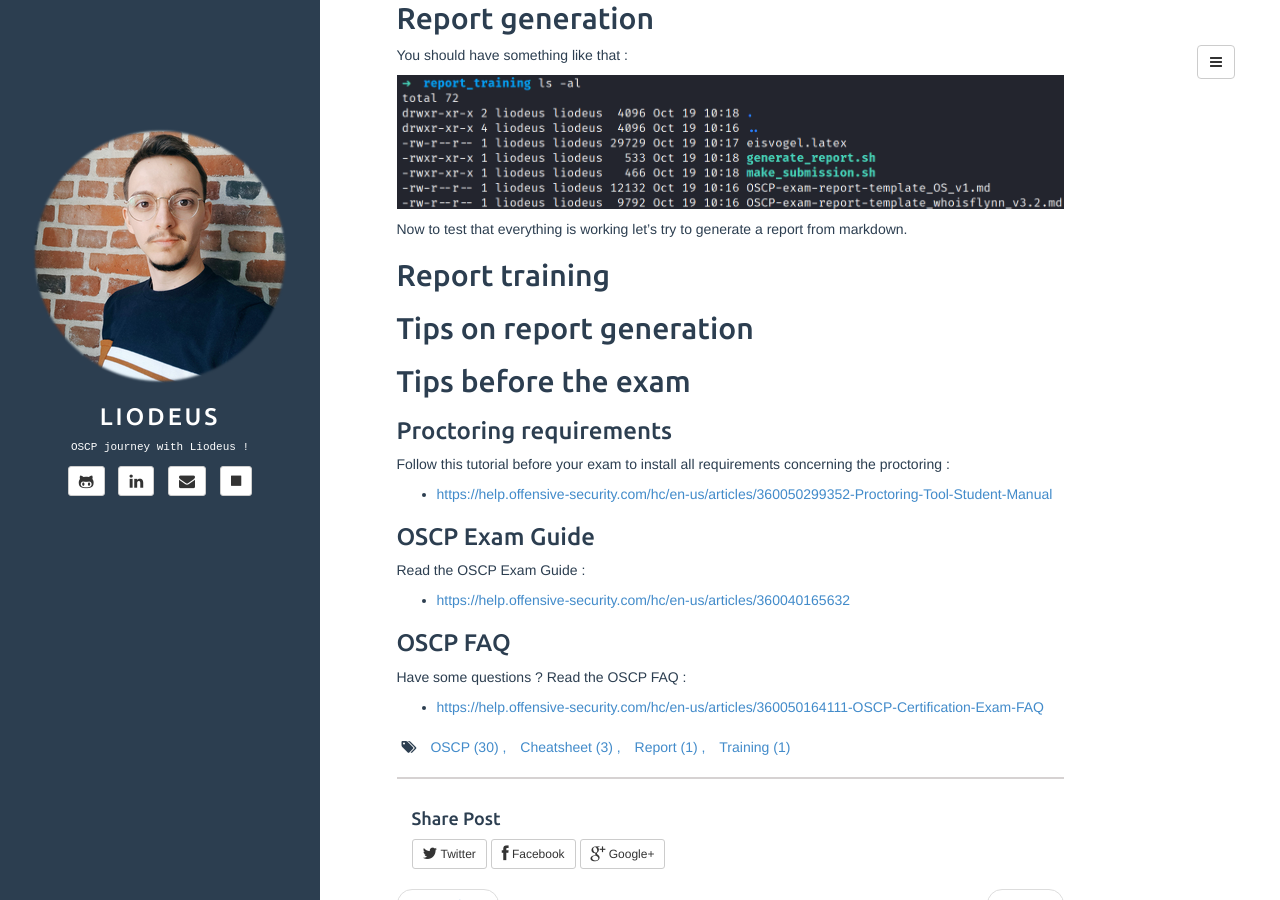
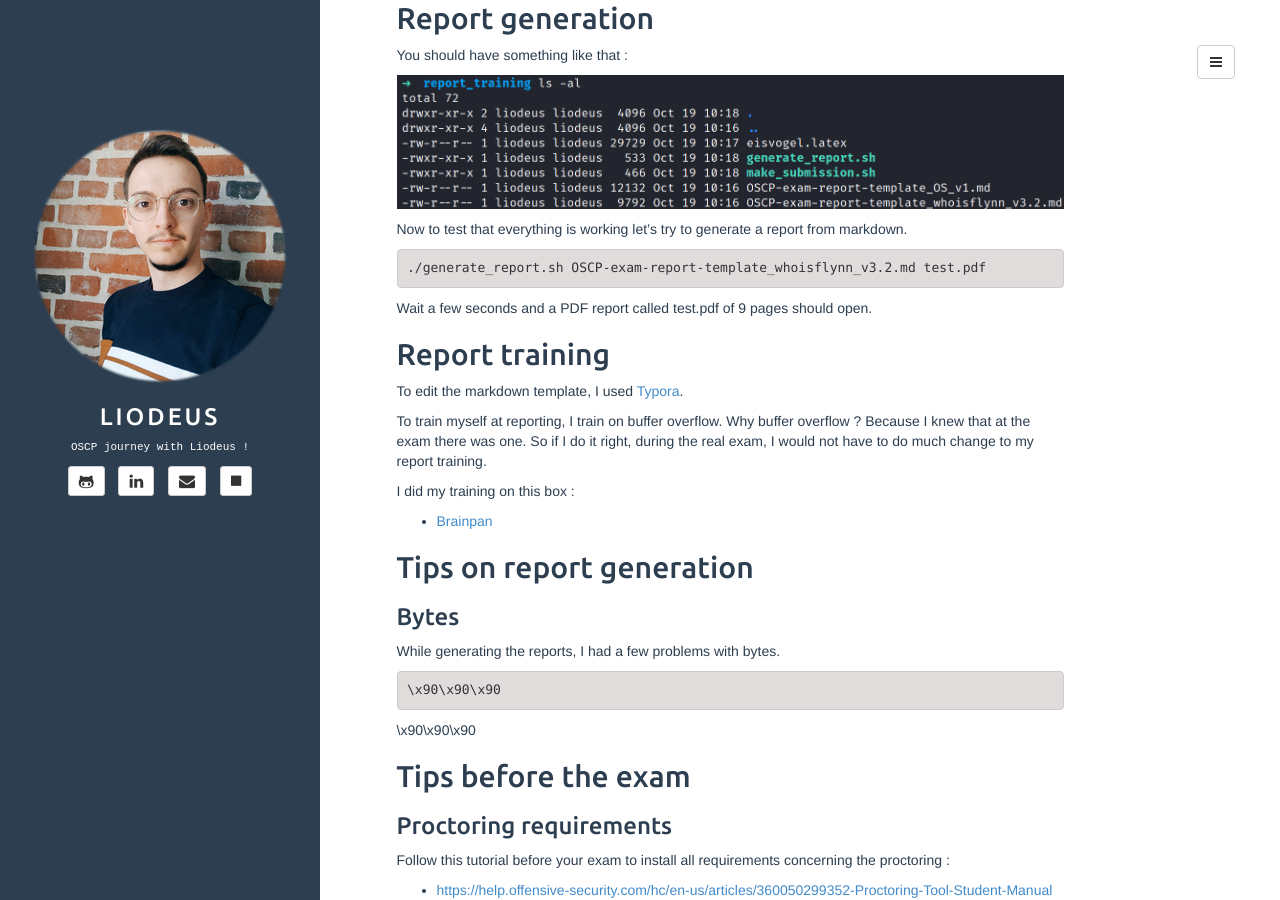
Before and after one commit to Liodeus/liodeus.github.io, a Jekyll site: the page built from _posts/2020-10-19-OSCP-exam-report-training.md, in a window 1280 px wide and 900 px high, scrolled down 2575 px. Built offline with Jekyll 4.4.1, drawn with Linux system fonts in a browser that asks for light colours; some of the changed text lies outside the part shown.

Commit message:
Add files via upload

````diff
--- a/_posts/2020-10-19-OSCP-exam-report-training.md
+++ b/_posts/2020-10-19-OSCP-exam-report-training.md
@@ -64,7 +64,7 @@
 - LaTeX (eg. [TeX Live](http://www.tug.org/texlive/)) in order to get `pdflatex` or `xelatex`
 - [Eisvogel Pandoc LaTeX PDF Template](https://github.com/Wandmalfarbe/pandoc-latex-template#installation)
 - [p7zip](http://p7zip.sourceforge.net/) (if you want to use the script, for generating the archive)
-- evince (apt install evince)
+- [evince](https://wiki.gnome.org/Apps/Evince) (apt install evince)
 
 ## Scripts for report generation
 
@@ -142,21 +142,35 @@
 
 Now to test that everything is working let's try to generate a report from markdown.
 
+```
+./generate_report.sh OSCP-exam-report-template_whoisflynn_v3.2.md test.pdf
+```
 
-
-
-
-
+Wait a few seconds and a PDF report called test.pdf of 9 pages should open.
 
 ## Report training
 
+To edit the markdown template, I used [Typora](https://typora.io/).
 
+To train myself at reporting, I train on buffer overflow. Why buffer overflow ? Because I knew that at the exam there was one. So if I do it right, during the real exam, I would not have to do much change to my report training.
+
+I did my training on this box :
+
+- [Brainpan](https://tryhackme.com/room/brainpan)
 
 
 
 ## Tips on report generation
 
+### Bytes
 
+While generating the reports, I had a few problems with bytes.
+
+```
+\x90\x90\x90
+```
+
+\\x90\\x90\\x90
 
 ## Tips before the exam
 
````
